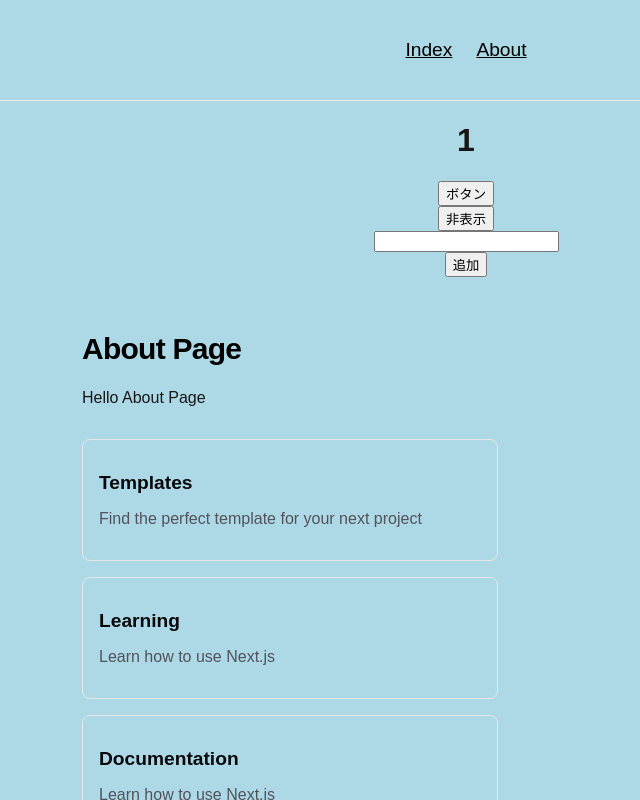
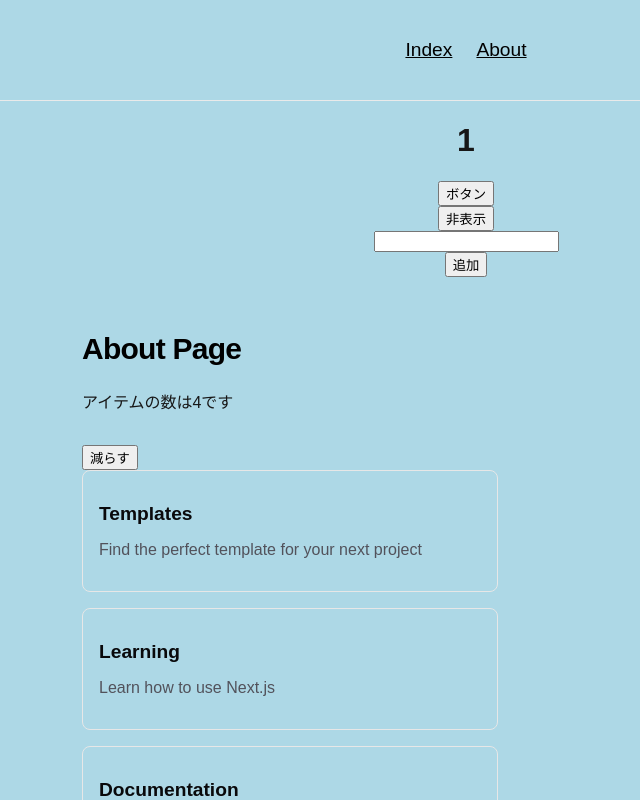
Before and after one commit to kazuhiro17/study-react, a Next.js app: page /about in a window 1280 px wide. Shown: the top 800 px of the page, without its empty margins (174-814 px from the left). Built offline with nearby package versions, Linux system fonts and the light colour scheme.

Commit message:
refactor:コンポーネント間のStateのリフトアップについて勉強

```diff
--- a/src/components/Links/index.tsx
+++ b/src/components/Links/index.tsx
@@ -1,39 +1,23 @@
 import styles from "@/components/Links/Links.module.css";
 
-const ITEMS = [
-  {
-    href: "https://vercel.com/templates?framework=next.js&utm_source=create-next-app&utm_medium=appdir-template-tw&utm_campaign=create-next-app",
-    title: "Templates",
-    description: "Find the perfect template for your next project",
-  },
-  {
-    href: "https://nextjs.org/learn?utm_source=create-next-app&utm_medium=appdir-template-tw&utm_campaign=create-next-app",
-    title: "Learning",
-    description: "Learn how to use Next.js",
-  },
-  {
-    href: "https://nextjs.org/docs?utm_source=create-next-app&utm_medium=appdir-template-tw&utm_campaign=create-next-app",
-    title: "Documentation",
-    description: "Learn how to use Next.js",
-  },
-  {
-    href: "https://nextjs.org/docs/app/building-your-application/routing/linking-and-navigating?utm_source=create-next-app&utm_medium=appdir-template-tw&utm_campaign=create-next-app",
-    title: "Linking and Navigating",
-    description: "Learn how to link and navigate between pages",
-  },
-];
-
-export function Links() {
+export function Links({
+  items,
+  handleReduce,
+}: {
+  items: any;
+  handleReduce: () => void;
+}) {
   return (
-    <ul className={styles.list}>
-      {ITEMS.map((item) => (
-        <li key={item.href} className={styles.item}>
+    <div className={styles.list}>
+      <button onClick={handleReduce}>減らす</button>
+      {items.map((item) => (
+        <div key={item.href} className={styles.item}>
           <a href={item.href} className={styles.link}>
             <h2 className={styles.title}>{item.title}</h2>
             <p className={styles.description}>{item.description}</p>
           </a>
-        </li>
+        </div>
       ))}
-    </ul>
+    </div>
   );
 }
--- a/src/components/Main/index.tsx
+++ b/src/components/Main/index.tsx
@@ -1,14 +1,46 @@
 import { Headline } from "@/components/Headline";
 import { Links } from "@/components/Links";
 import styles from "@/components/Main/Main.module.css";
+import { useCallback, useState } from "react";
+
+const ITEMS = [
+  {
+    href: "https://vercel.com/templates?framework=next.js&utm_source=create-next-app&utm_medium=appdir-template-tw&utm_campaign=create-next-app",
+    title: "Templates",
+    description: "Find the perfect template for your next project",
+  },
+  {
+    href: "https://nextjs.org/learn?utm_source=create-next-app&utm_medium=appdir-template-tw&utm_campaign=create-next-app",
+    title: "Learning",
+    description: "Learn how to use Next.js",
+  },
+  {
+    href: "https://nextjs.org/docs?utm_source=create-next-app&utm_medium=appdir-template-tw&utm_campaign=create-next-app",
+    title: "Documentation",
+    description: "Learn how to use Next.js",
+  },
+  {
+    href: "https://nextjs.org/docs/app/building-your-application/routing/linking-and-navigating?utm_source=create-next-app&utm_medium=appdir-template-tw&utm_campaign=create-next-app",
+    title: "Linking and Navigating",
+    description: "Learn how to link and navigate between pages",
+  },
+];
 
 export function Main(props: { page: string }) {
+  const [items, setItems] = useState(ITEMS);
+
+  const handleReduce = useCallback(() => {
+    setItems((prevItems) => {
+      return prevItems.slice(0, prevItems.length - 1);
+    });
+  }, []);
+
   return (
     <main className={styles.main}>
       <Headline page={props.page}>
-        <p>Hello {props.page} Page</p>
+        <p>アイテムの数は{items.length}です</p>
       </Headline>
-      <Links />
+      <Links items={items} handleReduce={handleReduce} />
     </main>
   );
 }
```
Also changed, not shown: src/contexts/SharedStateContext.tsx (+7 -1 lines).
